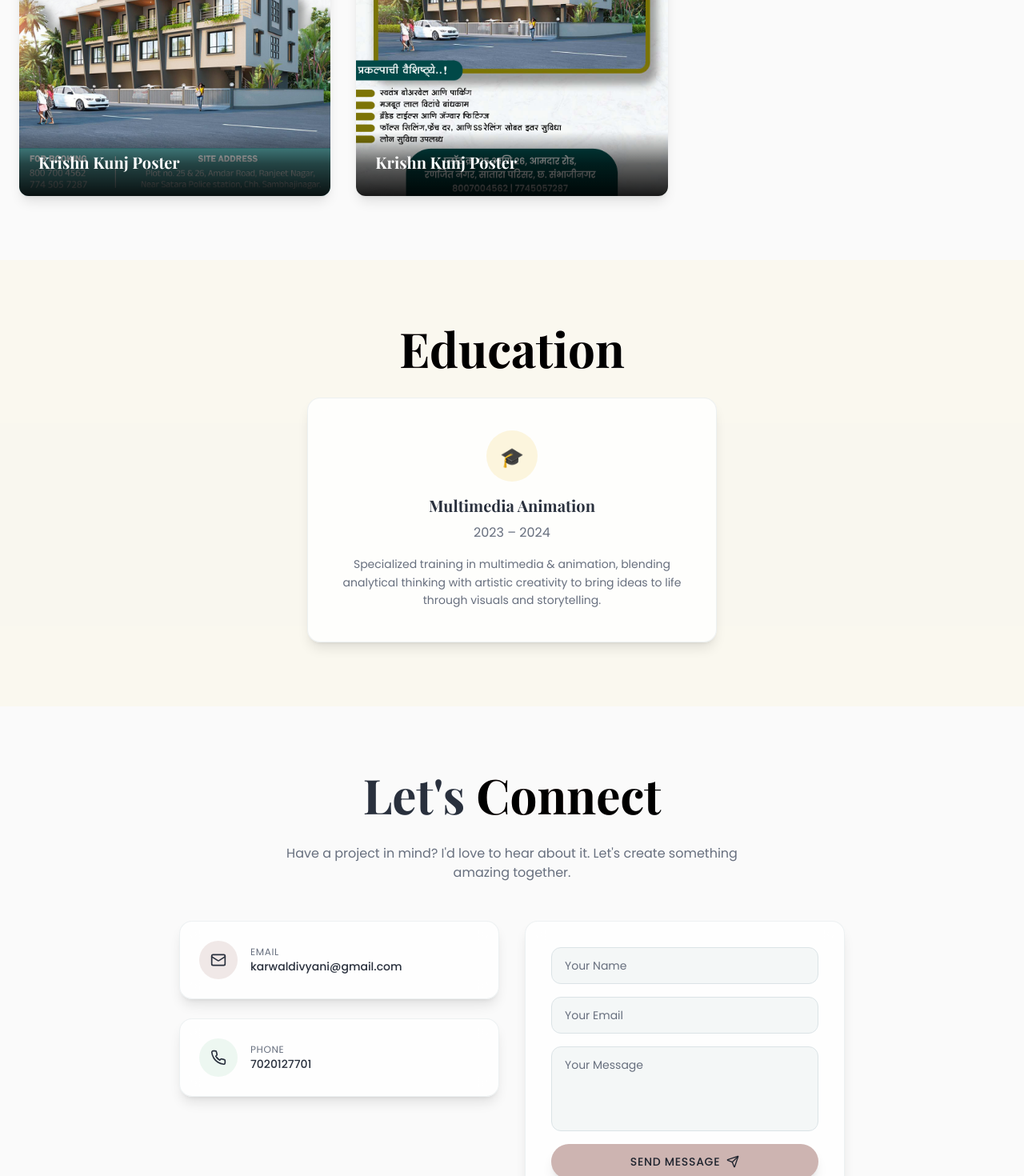
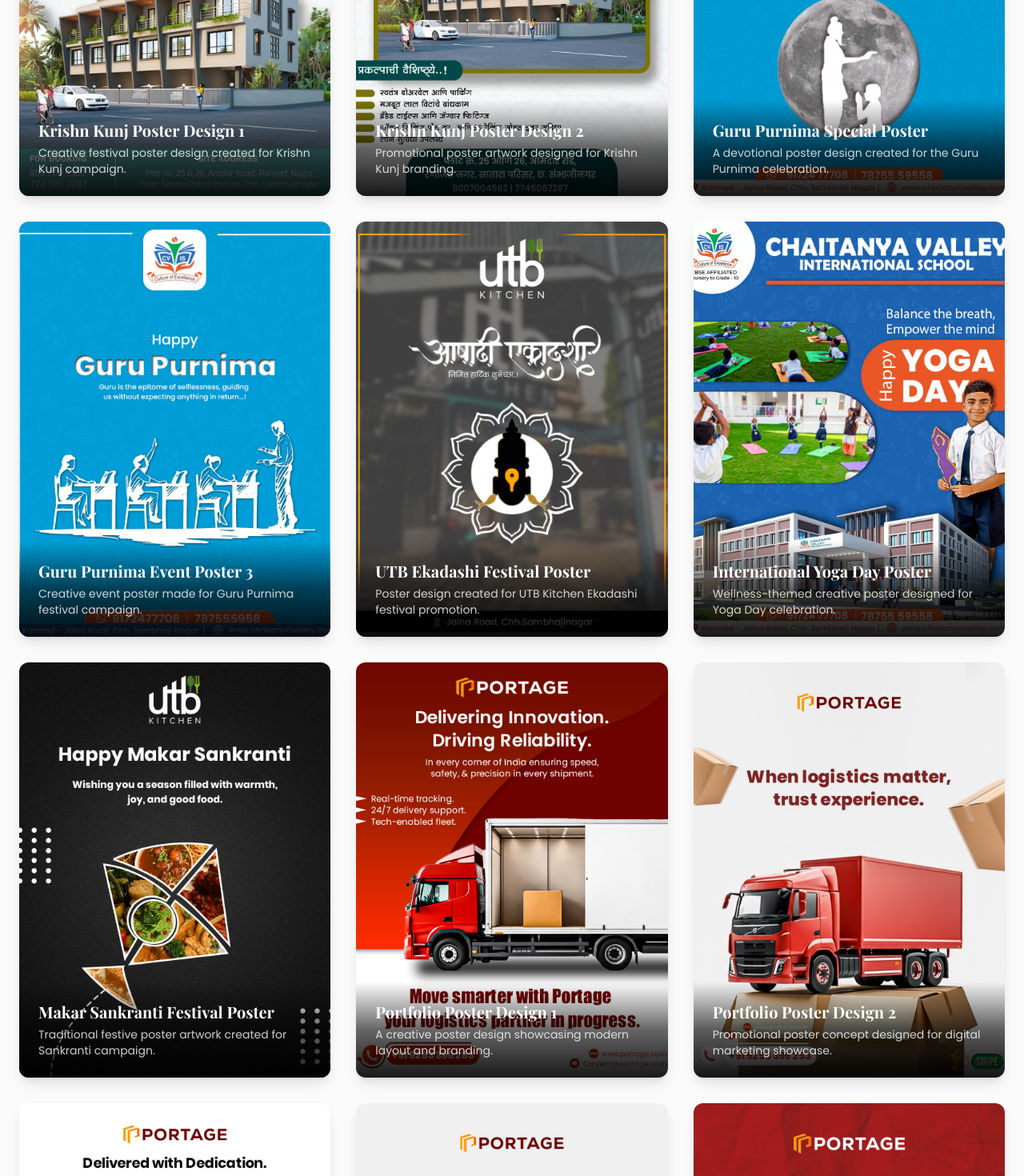
Before and after one commit to Diniz18/divyani_portfolio, a React (Vite) app: page /#/ in a window 1280 px wide. Shown: the part 5060-6530 px from the top of the page at 80% size. Built offline with nearby package versions, Linux system fonts and the light colour scheme; a web font is replaced by a local one.

Commit message:
Update WorkShowcase.tsx

```diff
--- a/src/components/WorkShowcase.tsx
+++ b/src/components/WorkShowcase.tsx
@@ -4,6 +4,29 @@ import { ScrollTrigger } from "gsap/ScrollTrigger";
 import { Play, ExternalLink, Instagram, X, ZoomIn } from "lucide-react";
 import krishnPoster from "../assets/krushnakunj-2.jpg";
 import krishnPoster2 from "../assets/krushnakunj.jpg";
+import GuruPurnima3 from "../assets/Guru-Purnima-3.jpg";
+import GuruPurnima from "../assets/Guru-Purnima.jpg";
+import UTBEkadashi from "../assets/UTB-Ekadashi.jpg";
+import Yogaday from "../assets/Yoga-day.jpg";
+import poratge17 from "../assets/poratge17.jpeg";
+import portage1 from "../assets/portage1.jpeg";
+import portage10 from "../assets/portage10.jpeg";
+import portage11 from "../assets/portage11.jpeg";
+import portage12 from "../assets/portage12.jpeg";
+import portage13 from "../assets/portage13.jpeg";
+import portage14 from "../assets/portage14.jpeg";
+import portage15 from "../assets/portage15.jpeg";
+import portage16 from "../assets/portage16.jpeg";
+import portage2 from "../assets/portage2.jpeg";
+import portage3 from "../assets/portage3.jpeg";
+import portage4 from "../assets/portage4.jpeg";
+import portage5 from "../assets/portage5.jpeg";
+import portage6 from "../assets/portage6.jpeg";
+import portage7 from "../assets/portage7.jpeg";
+import portage8 from "../assets/portage8.jpeg";
+import portage9 from "../assets/portage9.jpeg";
+import sankranti from "../assets/sankranti.jpg";
+
 
 gsap.registerPlugin(ScrollTrigger);
 
@@ -95,20 +118,182 @@ const works: WorkItem[] = [
   },
 
   /* ---------------- POSTERS ---------------- */
+  /* ---------------- POSTERS ---------------- */
 {
-    title: "Krishn Kunj Poster",
+  title: "Krishn Kunj Poster Design 1",
   category: "Posters",
   type: "image",
-    description: "",
+  description: "Creative festival poster design created for Krishn Kunj campaign.",
   image: krishnPoster2,
 },
 {
-    title: "Krishn Kunj Poster",
+  title: "Krishn Kunj Poster Design 2",
   category: "Posters",
   type: "image",
-    description: "",
+  description: "Promotional poster artwork designed for Krishn Kunj branding.",
   image: krishnPoster,
 },
+
+{
+  title: "Guru Purnima Special Poster",
+  category: "Posters",
+  type: "image",
+  description: "A devotional poster design created for the Guru Purnima celebration.",
+  image: GuruPurnima,
+},
+{
+  title: "Guru Purnima Event Poster 3",
+  category: "Posters",
+  type: "image",
+  description: "Creative event poster made for Guru Purnima festival campaign.",
+  image: GuruPurnima3,
+},
+
+{
+  title: "UTB Ekadashi Festival Poster",
+  category: "Posters",
+  type: "image",
+  description: "Poster design created for UTB Kitchen Ekadashi festival promotion.",
+  image: UTBEkadashi,
+},
+
+{
+  title: "International Yoga Day Poster",
+  category: "Posters",
+  type: "image",
+  description: "Wellness-themed creative poster designed for Yoga Day celebration.",
+  image: Yogaday,
+},
+
+{
+  title: "Makar Sankranti Festival Poster",
+  category: "Posters",
+  type: "image",
+  description: "Traditional festive poster artwork created for Sankranti campaign.",
+  image: sankranti,
+},
+
+/* ---------------- PORTFOLIO POSTER SERIES ---------------- */
+{
+  title: "Portfolio Poster Design 1",
+  category: "Posters",
+  type: "image",
+  description: "A creative poster design showcasing modern layout and branding.",
+  image: portage1,
+},
+{
+  title: "Portfolio Poster Design 2",
+  category: "Posters",
+  type: "image",
+  description: "Promotional poster concept designed for digital marketing showcase.",
+  image: portage2,
+},
+{
+  title: "Portfolio Poster Design 3",
+  category: "Posters",
+  type: "image",
+  description: "Minimal and clean poster artwork created as part of portfolio series.",
+  image: portage3,
+},
+{
+  title: "Portfolio Poster Design 4",
+  category: "Posters",
+  type: "image",
+  description: "Creative visual poster design made with professional typography.",
+  image: portage4,
+},
+{
+  title: "Portfolio Poster Design 5",
+  category: "Posters",
+  type: "image",
+  description: "Digital poster layout created for branding and social media use.",
+  image: portage5,
+},
+{
+  title: "Portfolio Poster Design 6",
+  category: "Posters",
+  type: "image",
+  description: "Poster design concept featuring modern color and composition.",
+  image: portage6,
+},
+{
+  title: "Portfolio Poster Design 7",
+  category: "Posters",
+  type: "image",
+  description: "Creative campaign-style poster designed for portfolio collection.",
+  image: portage7,
+},
+{
+  title: "Portfolio Poster Design 8",
+  category: "Posters",
+  type: "image",
+  description: "Promotional poster design showcasing creative branding skills.",
+  image: portage8,
+},
+{
+  title: "Portfolio Poster Design 9",
+  category: "Posters",
+  type: "image",
+  description: "Poster artwork created with focus on typography and balance.",
+  image: portage9,
+},
+{
+  title: "Portfolio Poster Design 10",
+  category: "Posters",
+  type: "image",
+  description: "Creative poster layout designed for digital portfolio showcase.",
+  image: portage10,
+},
+{
+  title: "Portfolio Poster Design 11",
+  category: "Posters",
+  type: "image",
+  description: "Professional marketing poster design created for social media.",
+  image: portage11,
+},
+{
+  title: "Portfolio Poster Design 12",
+  category: "Posters",
+  type: "image",
+  description: "Poster design concept focusing on creative branding visuals.",
+  image: portage12,
+},
+{
+  title: "Portfolio Poster Design 13",
+  category: "Posters",
+  type: "image",
+  description: "Promotional poster created as part of modern design series.",
+  image: portage13,
+},
+{
+  title: "Portfolio Poster Design 14",
+  category: "Posters",
+  type: "image",
+  description: "Clean and creative poster artwork designed for digital campaigns.",
+  image: portage14,
+},
+{
+  title: "Portfolio Poster Design 15",
+  category: "Posters",
+  type: "image",
+  description: "Creative portfolio poster highlighting layout and typography skills.",
+  image: portage15,
+},
+{
+  title: "Portfolio Poster Design 16",
+  category: "Posters",
+  type: "image",
+  description: "Marketing poster concept designed with a modern professional look.",
+  image: portage16,
+},
+{
+  title: "Portfolio Poster Design 17",
+  category: "Posters",
+  type: "image",
+  description: "Poster artwork created as part of portfolio poster design collection.",
+  image: poratge17,
+},
+
 ];
 
 /* ✅ Instagram Profile Preview Component */
```
Lines whose indentation alone changed are shown as unchanged.
